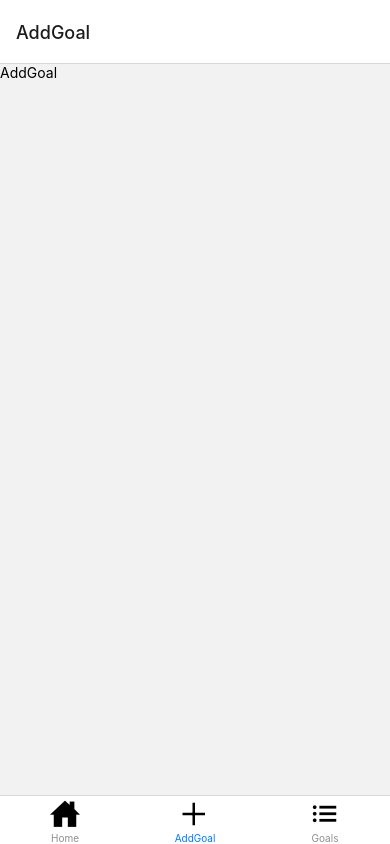
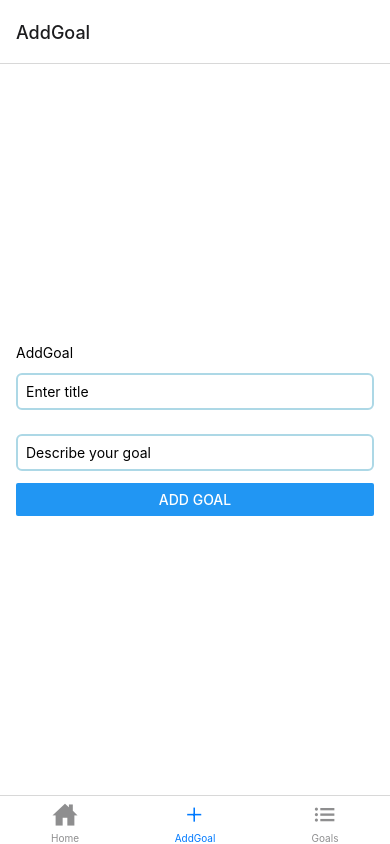
Before and after one commit to Kimbohlovette/MyGoals, a React Native app: screen /AddGoal in a window 390 px wide. Built offline with nearby package versions, Linux system fonts and the light colour scheme.

Commit message:
Styled app and added firebase

```diff
--- a/src/App.tsx
+++ b/src/App.tsx
@@ -4,15 +4,16 @@
 
 import { NavigationContainer } from '@react-navigation/native';
 
-import { createNativeStackNavigator } from '@react-navigation/native-stack';
+// import { createNativeStackNavigator } from '@react-navigation/native-stack';
 import * as React from 'react';
 import Home from './pages/Home';
 import Goals from './components/Goals';
 import { createBottomTabNavigator } from '@react-navigation/bottom-tabs';
-import AddGoal from './components/AddGoal';
 import Icon from 'react-native-vector-icons/Ionicons';
+import { View } from 'react-native';
+import AddGoal from './pages/AddGoal';
 
-const Stack = createNativeStackNavigator();
+// const Stack = createNativeStackNavigator();
 const Tab = createBottomTabNavigator();
 
 const App = () => {
@@ -37,26 +38,41 @@ const App = () => {
         />
         <Stack.Screen name="Goals" component={Goals} />
       </Stack.Navigator> */}
-      <Tab.Navigator>
+      <Tab.Navigator
+        screenOptions={{
+          tabBarHideOnKeyboard: true,
+        }}>
         <Tab.Screen
           name="Home"
           component={Home}
           options={{
-            tabBarIcon: () => <Icon name="home-sharp" size={30} />,
+            tabBarIcon: props => (
+              <View {...props}>
+                <Icon name="home-sharp" size={props.size} color={props.color} />
+              </View>
+            ),
           }}
         />
         <Tab.Screen
           name="AddGoal"
           component={AddGoal}
           options={{
-            tabBarIcon: () => <Icon name="add" size={40} />,
+            tabBarIcon: props => (
+              <View {...props}>
+                <Icon name="add" size={props.size} color={props.color} />
+              </View>
+            ),
           }}
         />
         <Tab.Screen
           name="Goals"
           component={Goals}
           options={{
-            tabBarIcon: () => <Icon name="list" size={30} />,
+            tabBarIcon: props => (
+              <View {...props}>
+                <Icon name="list" size={props.size} color={props.color} />
+              </View>
+            ),
           }}
         />
       </Tab.Navigator>
--- a/src/components/AddGoal.tsx
+++ /dev/null
@@ -1,8 +0,0 @@
-import React from 'react';
-import { Text } from 'react-native';
-
-const AddGoal = () => {
-  return <Text>AddGoal</Text>;
-};
-
-export default AddGoal;
--- a/src/components/Goals.tsx
+++ b/src/components/Goals.tsx
@@ -1,15 +1,19 @@
 import React from 'react';
-import { View } from 'react-native';
+import { FlatList, View } from 'react-native';
 import Goal from '../features/goal/Goal';
 import { useAppSelector } from '../store/hooks/index';
+import styles from '../styles/Styles';
 
 const Goals = () => {
   const goals = useAppSelector(state => state.goal.goals);
   return (
-    <View>
-      {goals.map((goal, key) => (
-        <Goal goal={goal} key={key} />
-      ))}
+    // <View>
+    //   {goals.map((goal, key) => (
+    //     <Goal goal={goal} key={key} />
+    //   ))}
+    // </View>
+    <View style={styles.page}>
+      <FlatList data={goals} renderItem={({ item }) => <Goal goal={item} />} />
     </View>
   );
 };
--- a/src/features/goal/Goal.tsx
+++ b/src/features/goal/Goal.tsx
@@ -70,7 +70,7 @@ const styles = StyleSheet.create({
   container: {
     paddingVertical: 16,
     backgroundColor: '#eeeeee',
-    borderRadius: 24,
+    borderRadius: 4,
     paddingHorizontal: 8,
     marginVertical: 4,
   },
--- /dev/null
+++ b/src/pages/AddGoal.tsx
@@ -0,0 +1,55 @@
+import React, { useState } from 'react';
+import { Button, StyleSheet, Text, TextInput, View } from 'react-native';
+import styles from '../styles/Styles';
+import { useAppDispatch } from '../store/hooks/index';
+import { addGoal } from '../features/goal/goalSlice';
+
+const AddGoal = () => {
+  const [title, setTitle] = useState('');
+  const [desc, setDesc] = useState('');
+  const dispatch = useAppDispatch();
+  const handleSubmit = () => {
+    dispatch(
+      addGoal({
+        id: 54,
+        title: title,
+        desc: desc,
+        done: false,
+      }),
+    );
+  };
+  return (
+    <View style={{ ...styles.page, ..._styles.container }}>
+      <Text>AddGoal</Text>
+      <TextInput
+        value={title}
+        onChangeText={text => {
+          setTitle(text);
+        }}
+        placeholder="Enter title"
+        style={{ ...styles.inputText, ..._styles.input }}
+      />
+      <TextInput
+        value={desc}
+        onChangeText={text => {
+          setDesc(text);
+        }}
+        placeholder="Describe your goal"
+        style={{ ...styles.inputText, ..._styles.input }}
+      />
+      <Button title="Add goal" onPress={handleSubmit} />
+    </View>
+  );
+};
+
+export default AddGoal;
+
+const _styles = StyleSheet.create({
+  container: {
+    flex: 1,
+    justifyContent: 'center',
+  },
+  input: {
+    marginVertical: 12,
+  },
+});
--- a/src/pages/Home.tsx
+++ b/src/pages/Home.tsx
@@ -1,9 +1,10 @@
 import React from 'react';
 import { Text, View } from 'react-native';
+import styles from '../styles/Styles';
 
 export const Home = () => {
   return (
-    <View>
+    <View style={styles.page}>
       <Text>Home</Text>
     </View>
   );
--- /dev/null
+++ b/src/styles/Styles.ts
@@ -0,0 +1,17 @@
+import { StyleSheet } from 'react-native';
+
+export const styles = StyleSheet.create({
+  page: {
+    paddingHorizontal: 16,
+    backgroundColor: 'white',
+    flex: 1,
+  },
+  inputText: {
+    padding: 8,
+    borderWidth: 2,
+    borderColor: 'lightblue',
+    borderRadius: 6,
+  },
+});
+
+export default styles;
```
Also changed, not shown: fbConfig.ts (added, +21 -0 lines), src/pages/GoalDetail.tsx (added, +8 -0 lines), src/store/hooks/index.ts (+6 -6 lines), src/types.d.ts (+14 -0 lines).
